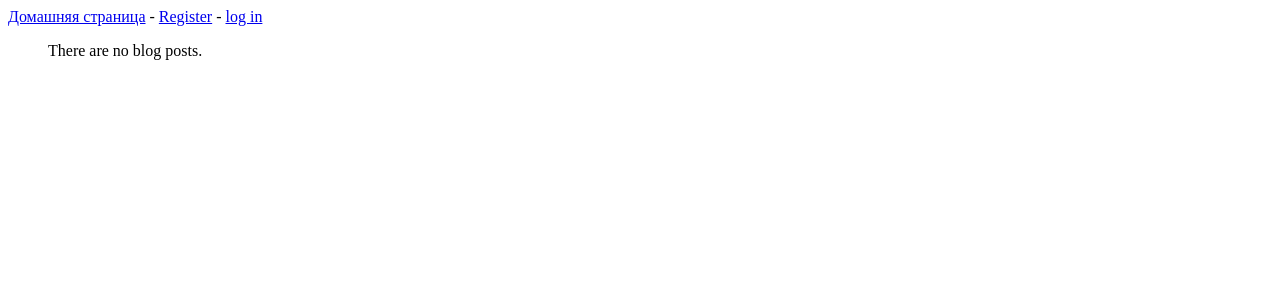
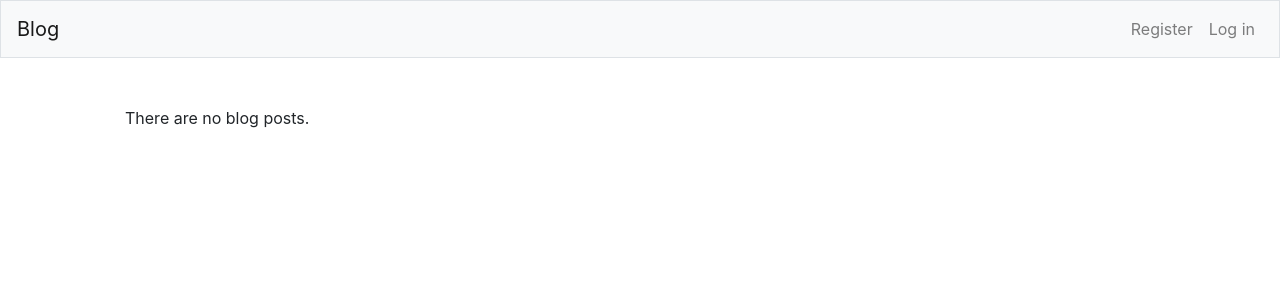
Before and after one commit to Andrei2020-web/Blog, a Django app: page / in a window 1280 px wide. Shown: the top 300 px of the page. Run offline with Django 3.2, Linux system fonts and the light colour scheme; data that the repository does not hold is empty; some libraries are stand-ins or nearby versions.

Commit message:
Применил стили Bootstrap к шаблону base.html.

```diff
--- a/blogs/templates/blogs/base.html
+++ b/blogs/templates/blogs/base.html
@@ -1,12 +1,53 @@
-<p>
-     <a href="{% url 'blogs:index' %}">Домашняя страница</a> -
-    {% if user.is_authenticated %}
-        Hello, {{ user.username }}.
-        <a href="{% url 'users:logout' %}">log out</a>
-    {% else %}
-        <a href="{% url 'users:register' %}">Register</a> -
-        <a href="{% url 'users:login' %}">log in </a>
-    {% endif %}
-</p>
-{% block content %}
-{% endblock content %}
+{% load bootstrap4 %}
+
+<!doctype html>
+<html lang="en">
+    <head>
+        <meta charset="utf-8">
+        <meta name="viewport" content="width=device-width, initial-scale=1,
+            shrink-to-fit=no">
+        <title>Blog</title>
+
+        {% bootstrap_css %}
+        {% bootstrap_javascript jquery='full' %}
+    </head>
+<body>
+    <nav class="navbar navbar-expand-md navbar-light bg-light mb-4 border">
+        <a class="navbar-brand" href="{% url 'blogs:index' %}">
+            Blog
+        </a>
+        <button class="navbar-toggler" type="button" data-toggle="collapse"
+                data-target="#navbarCollapse" aria-controls="navbarCollapse"
+                aria-expanded="false" aria-label="Toggle navigation">
+            <span class="navbar-toggler-icon"></span>
+        </button>
+        <div class="collapse navbar-collapse" id="navbarCollapse">
+            <ul class="navbar-nav ml-auto">
+            {% if user.is_authenticated %}
+                <li class="nav-item">
+                    <span class="navbar-text"}>Hello, {{ user.username }}.</span>
+                </li>
+                <li class="nav-item">
+                    <a class="nav-link" href="{% url 'users:logout' %}">Log out</a>
+                </li>
+            {% else %}
+                <li class="nav-item">
+                    <a class="nav-link" href="{% url 'users:register' %}">Register</a>
+                </li>
+                <li class="nav-item">
+                    <a class="nav-link" href="{% url 'users:login' %}">Log in</a>
+                </li>
+            {% endif %}
+            </ul>
+        </div>
+    </nav>
+    <main role="main" class="container">
+        <div class="pb-2 mb-2 border-botton">
+            {% block page_header %}{% endblock page_header %}
+        </div>
+        <div>
+            {% block content %}{% endblock content %}
+        </div>
+    </main>
+</body>
+</html>
```
